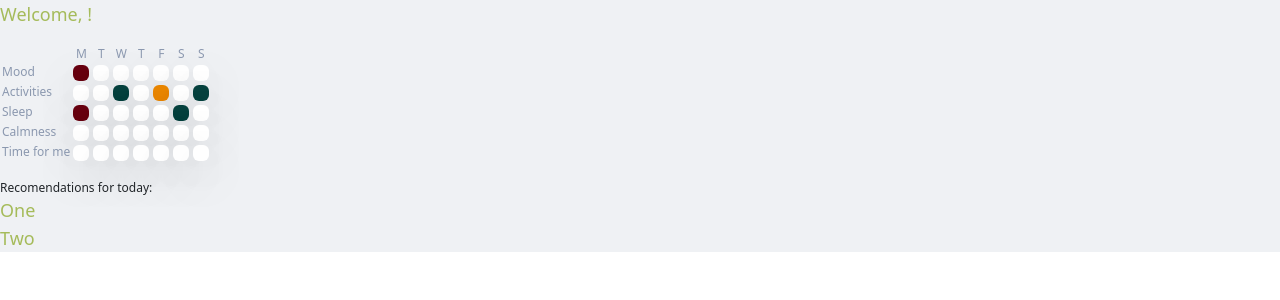
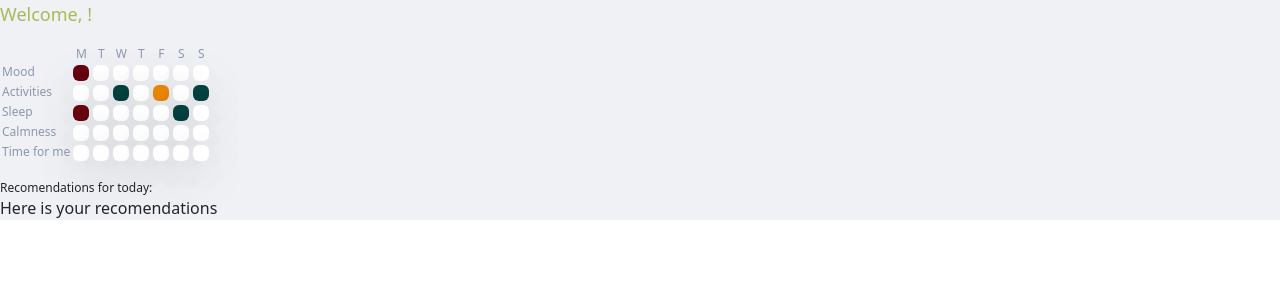
Before and after one commit to kaiuliia/well_being_frontend, a React (Create React App) app: page /user/dashboard in a window 1280 px wide. Shown: the top 300 px of the page. Built offline with nearby package versions, Linux system fonts and the light colour scheme; the HTML template or start-up script is replaced by a standard one.

Commit message:
upd dashboard with rec component

```diff
--- a/src/Pages/dashboard.tsx
+++ b/src/Pages/dashboard.tsx
@@ -12,6 +12,7 @@ import { Dialog } from "@mui/material";
 import Grid2 from "@mui/material/Unstable_Grid2";
 import Grid from "@mui/material/Grid";
 import { DashboardTable } from "../components/dashboard/table";
+import { Recomend } from "../components/dashboard/recomend";
 interface Props {
   // theme: Theme;
 }
@@ -38,15 +39,11 @@ export function Dashboard(props: Props) {
         Welcome, {name}!
       </div>
       <DashboardTable />
+
       <div className="text-xs font-medium text-left ">
         Recomendations for today:
       </div>
-      <div className="text-lg font-medium text-left text-main-light-green">
-        One
-      </div>
-      <div className="text-lg font-medium text-left text-main-light-green">
-        Two
-      </div>
+      <Recomend />
     </div>
   );
 }
--- /dev/null
+++ b/src/components/dashboard/recomend.tsx
@@ -0,0 +1,39 @@
+import React, { useState } from "react";
+
+// interface MoodData {
+//   weekDay: string;
+//   dateRange: string;
+//   mood: number | number[];
+//   activities: number | number[];
+//   sleep: number | number[];
+//   calmness: number | number[];
+//   yourself_time: number | number[];
+// }
+
+interface RecProps {
+  name: string;
+  icon: string;
+  description: string;
+}
+
+// interface RecState {
+//   [day: string | number]: RecData;
+// }
+
+export function Recomend() {
+  // const recProps: RecProps[] = [
+  //   {
+  //     name: "Meditation 1",
+  //     icon: "icon",
+  //     description: "mood"
+  //   }
+  // ];
+
+  const [recomendations, setRecomendations] = useState({
+    name: "Meditation 1",
+    icon: "icon",
+    description: "mood",
+  });
+
+  return <div>Here is your recomendations</div>;
+}
```
